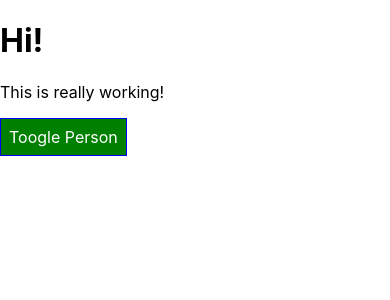
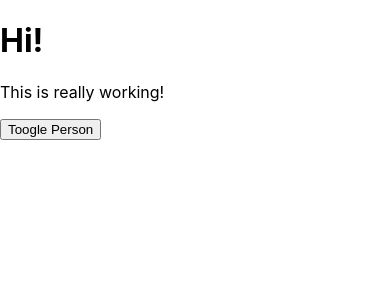
Before and after one commit to MelinaMejia95/react-complete-guide, a React app: page / in a window 390 px wide. Shown: the top 300 px of the page. Built offline with nearby package versions, Linux system fonts and the light colour scheme.

Commit message:
Adding media queries and seudo selectors

```diff
--- a/src/App.css
+++ b/src/App.css
@@ -9,3 +9,26 @@
 .bold {
   font-weight: bold;
 }
+
+.App button {
+  border: 1px solid blue;
+  padding: 16px;
+  background-color: green;
+  font: inherit;
+  color: white;
+  cursor: pointer;
+}
+
+.App button:hover {
+  background-color: lightgreen;
+  color: black;
+}
+
+.App button.Red {
+  background-color: red;
+}
+
+.App button.Red:hover {
+  background-color: salmon;
+  color: black;
+}
--- a/src/App.js
+++ b/src/App.js
@@ -55,16 +55,8 @@ class App extends Component {
 
   render() {
 
-    const style = {
-      backgroundColor: 'green',
-      color: 'white',
-      font: 'inherit',
-      border: "1px solid blue",
-      padding: "8px",
-      cursor: "pointer",
-    }
-
     let persons = null;
+    let btnClass = '';
 
     if (this.state.showPersons) {
       persons = (
@@ -91,7 +83,9 @@ class App extends Component {
 
         </div>
       );
-      style.backgroundColor = 'red';
+
+      btnClass = classes.Red;
+
     }
 
     let assignedClasses = [];
@@ -109,8 +103,7 @@ class App extends Component {
           {/* <button
             style={style}
             onClick={() => this.switchNameHandler('Maximilian!!')}>Switch Name</button> */} {/* Try not to use it, it can be inefficient  */}
-          <button style={style}
-          onClick={this.tooglePersonHandler}>Toogle Person</button>
+          <button className={btnClass} onClick={this.tooglePersonHandler}>Toogle Person</button>
         {persons}
         </div>
     );
--- a/src/Person/Person.css
+++ b/src/Person/Person.css
@@ -6,3 +6,9 @@
     padding: 16px;
     text-align: center;
 }
+
+@media (min-width: 500px) {
+    .Person {
+        width: 450px;
+    }
+}
```
